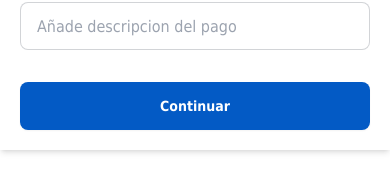
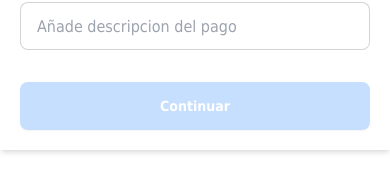
Before and after one commit to BertoPolo/bitnovo-test, a Next.js app: page /payment in a window 390 px wide. Shown: the part 479-659 px from the top of the page. Built offline with nearby package versions, Linux system fonts and the light colour scheme; no server answers.

Commit message:
remove bg-white to test from mobile. fix  color buttons when disabled.

```diff
--- a/app/globals.css
+++ b/app/globals.css
@@ -56,3 +56,7 @@
   background: #035ac5 !important;
   color: white !important;
 }
+.bgBlue:disabled {
+  background: #c6dffe !important;
+  color: white !important;
+}
--- a/app/payment/page.tsx
+++ b/app/payment/page.tsx
@@ -117,7 +117,7 @@
   return (
     <div className="relative flex flex-col items-center justify-center min-h-screen ">
       {isLoading && (
-        <div className="absolute inset-0 flex items-center justify-center bg-white bg-opacity-80">
+        <div className="absolute inset-0 flex items-center justify-center bg-opacity-80">
           <div className="animate-spin w-16 h-16 border-t-4 border-primary-500 rounded-full"></div>
         </div>
       )}
```
